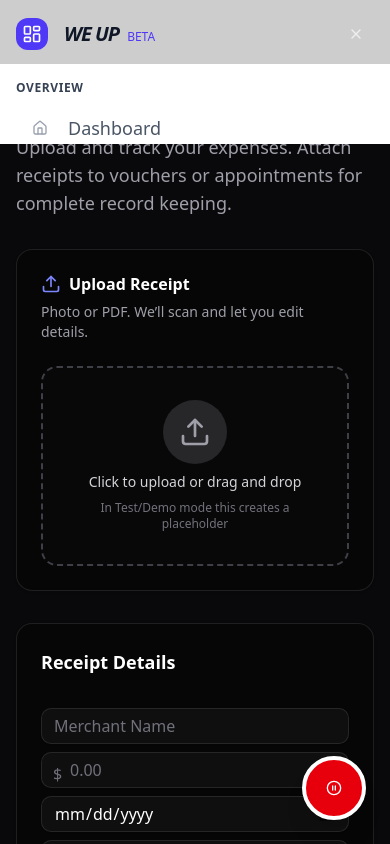
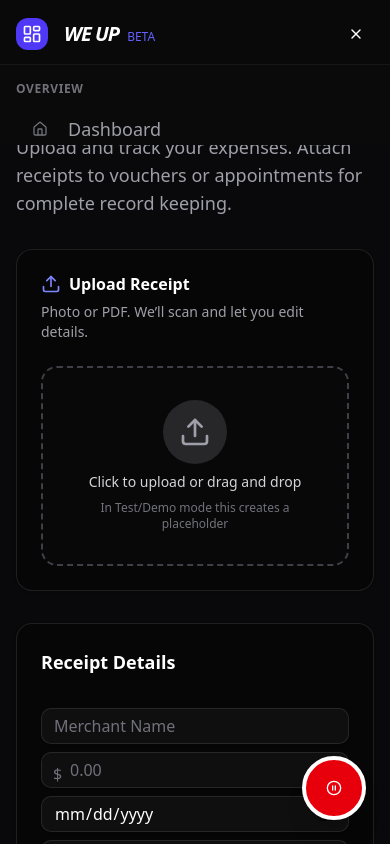
Before and after one commit to AbdusM/five-tiers-connect, a Next.js app: page /dashboard/receipts in a window 390 px wide. Both pictures are taken after a click on the button 356 px from the left and 34 px from the top of the page. Shown: the top 844 px of the page. Built offline with nearby package versions, Linux system fonts and the light colour scheme; no server answers.

Commit message:
fix(ui): restyle mobile nav to dark glass theme

```diff
--- a/components/mobile-nav.tsx
+++ b/components/mobile-nav.tsx
@@ -85,45 +85,45 @@ export function MobileNav({ userRole = 'community' }: { userRole?: string }) {
     })).filter(section => section.items.length > 0)
 
     return (
-        <div className="md:hidden bg-white/80 backdrop-blur-md border-b border-gray-200/50 sticky top-0 z-50">
+        <div className="md:hidden bg-neutral-950/80 backdrop-blur-md border-b border-white/5 sticky top-0 z-50">
             <div className="flex items-center justify-between p-4">
                 <Link href="/dashboard" className="flex items-center space-x-2">
                     <div className="bg-indigo-600 p-1.5 rounded-lg">
                         <LayoutDashboard className="w-5 h-5 text-white" />
                     </div>
                     <div className="text-left ml-2">
-                        <span className="text-xl font-black italic tracking-tighter text-gray-900">
-                            WE UP <span className="text-indigo-600 not-italic font-normal text-xs ml-1 tracking-normal">BETA</span>
+                        <span className="text-xl font-black italic tracking-tighter text-white">
+                            WE UP <span className="text-indigo-500 not-italic font-normal text-xs ml-1 tracking-normal">BETA</span>
                         </span>
                     </div>
                 </Link>
-                <Button variant="ghost" size="icon" onClick={() => setIsOpen(!isOpen)}>
+                <Button variant="ghost" size="icon" onClick={() => setIsOpen(!isOpen)} className="text-white hover:bg-white/10">
                     {isOpen ? <X className="w-6 h-6" /> : <Menu className="w-6 h-6" />}
                 </Button>
             </div>
 
             {isOpen && (
-                <div className="fixed inset-0 top-16 bg-white z-40 overflow-y-auto pb-20 animate-in slide-in-from-top-2 duration-200">
+                <div className="fixed inset-0 top-16 bg-neutral-950 z-40 overflow-y-auto pb-20 animate-in slide-in-from-top-2 duration-200 border-t border-white/5">
                     <div className="p-4 space-y-6">
                         {filteredSections.map((section, idx) => (
                             <div key={idx}>
-                                <h3 className="mb-2 text-xs font-semibold text-gray-700 uppercase tracking-wider">
+                                <h3 className="mb-2 text-xs font-semibold text-zinc-500 uppercase tracking-wider">
                                     {section.title}
                                 </h3>
                                 <div className="space-y-1">
                                     {section.items.map((item) => {
                                         const isActive = pathname === item.href
                                         return (
-                                        <Link key={item.href} href={item.href} data-nav-link={item.label.toLowerCase()}>
+                                            <Link key={item.href} href={item.href} data-nav-link={item.label.toLowerCase()}>
                                                 <Button
-                                                data-nav-label={item.label.toLowerCase()}
-                                                    variant={isActive ? 'secondary' : 'ghost'}
+                                                    data-nav-label={item.label.toLowerCase()}
+                                                    variant="ghost"
                                                     className={`w-full justify-start h-12 text-lg mb-1 ${isActive
-                                                        ? 'bg-indigo-50 text-indigo-700'
-                                                        : 'text-gray-600'
+                                                            ? 'bg-white/10 text-white font-medium'
+                                                            : 'text-zinc-400 hover:text-white hover:bg-white/5'
                                                         }`}
                                                 >
-                                                    <span className={`mr-3 ${isActive ? 'text-indigo-600' : 'text-gray-400'}`}>
+                                                    <span className={`mr-3 ${isActive ? 'text-indigo-400' : 'text-zinc-500 group-hover:text-white'}`}>
                                                         {item.icon}
                                                     </span>
                                                     {item.label}
@@ -135,10 +135,10 @@ export function MobileNav({ userRole = 'community' }: { userRole?: string }) {
                             </div>
                         ))}
 
-                        <div className="pt-6 border-t border-gray-100">
+                        <div className="pt-6 border-t border-white/10">
                             <Button
                                 variant="ghost"
-                                className="w-full justify-start text-red-600"
+                                className="w-full justify-start text-red-400 hover:text-red-300 hover:bg-red-500/10"
                                 onClick={handleSignOut}
                             >
                                 <LogOut className="w-5 h-5 mr-3" />
```
